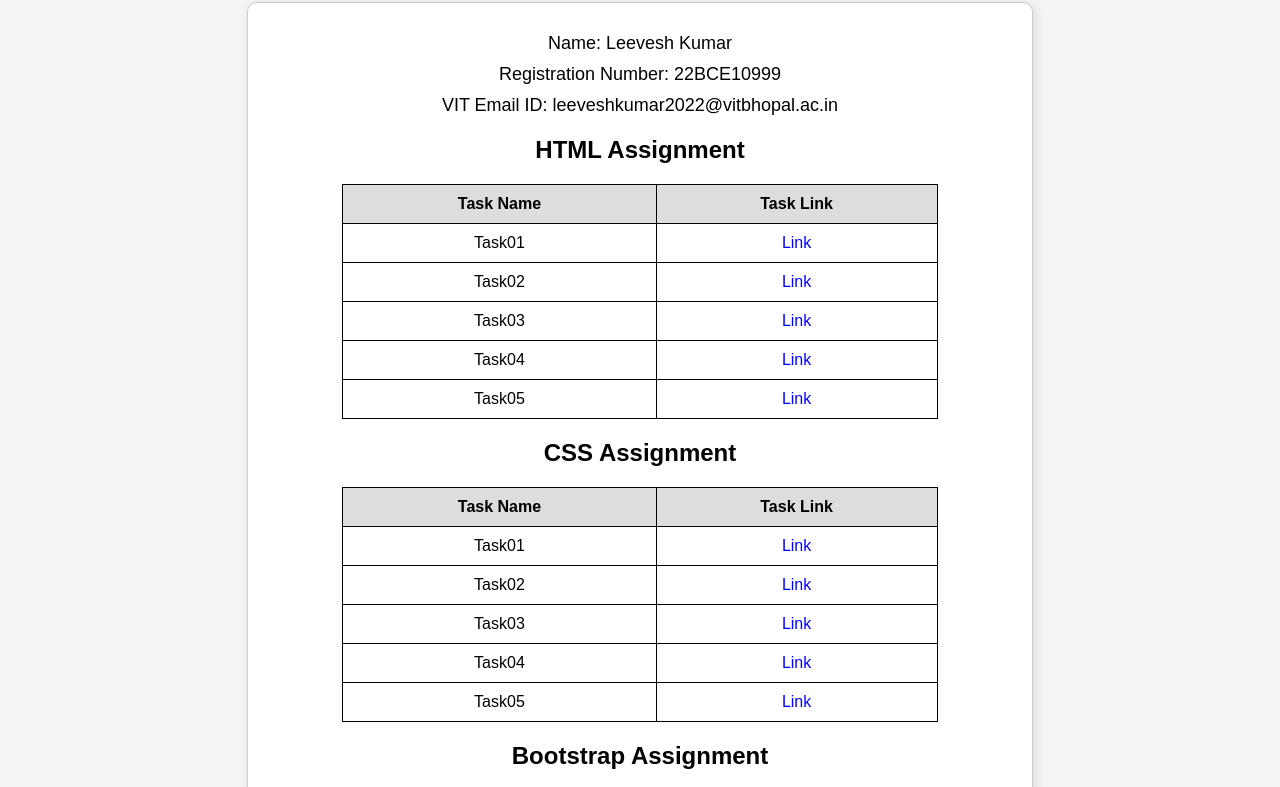
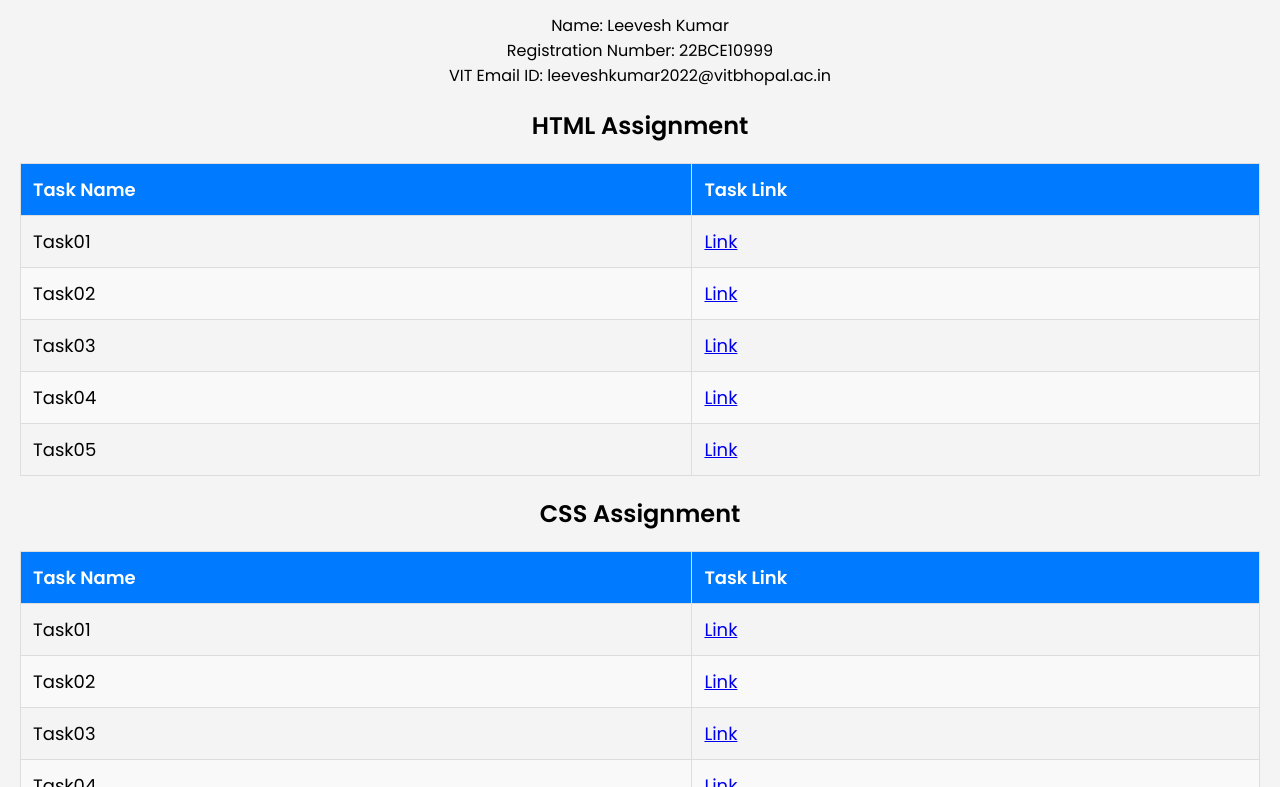
Before and after one commit to theleeveshkumar/MernStack-Ethnus-Course-22BCE10999, a plain HTML site: page index.html in a window 1280 px wide. Shown: the part 78-865 px from the top of the page. Drawn offline with Linux system fonts and the light colour scheme.

Commit message:
changes to be committed

```diff
--- a/index.html
+++ b/index.html
@@ -38,7 +38,7 @@
               ${category.links.map(task => `
                 <tr>
                   <td>${task.name}</td>
-                  <td><a href="${task.url}" target="_blank">${task.url ? 'Link' : 'No Link'}</a></td>
+                  <td><a href="${task.url}" target="">${task.url ? 'Link' : 'No Link'}</a></td>
                 </tr>
               `).join('')}
             </tbody>
--- a/style.css
+++ b/style.css
@@ -1,42 +1,113 @@
+/* Import Poppins font */
+@import url('https://fonts.googleapis.com/css2?family=Poppins:wght@400;600&display=swap');
+
 body {
-     font-family: Arial, sans-serif;
+     font-family: 'Poppins', Arial, sans-serif;
      text-align: center;
      margin: 20px;
      background-color: #f4f4f4;
+     animation: fadeIn 1s ease-in-out;
 }
 
-.container {
-     border: 1px solid #ccc;
+header {
+     background-color: #007BFF; /* Add a background color */
+     color: white; /* Text color for contrast */
      padding: 20px;
-     width: 60%;
-     margin: auto;
-     border-radius: 10px;
-     background-color: #fff;
-     box-shadow: 2px 2px 10px rgba(0, 0, 0, 0.1);
+     font-size: 24px;
+     font-weight: 600;
+     border-radius: 5px;
+     animation: slideDown 1s ease-in-out;
 }
 
-.info {
-     margin: 10px 0;
+/* Table styling */
+table {
+     width: 100%;
+     border-collapse: collapse;
+     margin: 20px 0;
      font-size: 18px;
+     text-align: left;
+     animation: fadeIn 1.5s ease-in-out;
 }
 
-table {
-     width: 80%;
-     margin: 20px auto;
-     border-collapse: collapse;
+table th, table td {
+     border: 1px solid #ddd;
+     padding: 12px;
 }
 
-th,
-td {
-     border: 1px solid #000;
-     padding: 10px;
+table th {
+     background-color: #007BFF;
+     color: white;
 }
 
-th {
-     background-color: #ddd;
+table tr:nth-child(even) {
+     background-color: #f9f9f9;
 }
 
-a {
-     color: blue;
-     text-decoration: none;
+table tr:hover {
+     background-color: #f1f1f1;
+     animation: pulse 0.5s ease-in-out;
 }
+
+/* Keyframes for animations */
+@keyframes fadeIn {
+     from {
+          opacity: 0;
+     }
+     to {
+          opacity: 1;
+     }
+}
+
+@keyframes slideDown {
+     from {
+          transform: translateY(-20px);
+          opacity: 0;
+     }
+     to {
+          transform: translateY(0);
+          opacity: 1;
+     }
+}
+
+@keyframes pulse {
+     0% {
+          background-color: #f1f1f1;
+     }
+     50% {
+          background-color: #e0e0e0;
+     }
+     100% {
+          background-color: #f1f1f1;
+     }
+}
+
+/* Media queries for responsiveness */
+@media (max-width: 768px) {
+     body {
+          margin: 10px;
+     }
+
+     header {
+          font-size: 20px;
+          padding: 15px;
+     }
+
+     table {
+          font-size: 16px;
+     }
+}
+
+@media (max-width: 480px) {
+     header {
+          font-size: 18px;
+          padding: 10px;
+     }
+
+     table {
+          font-size: 14px;
+     }
+
+     table th, table td {
+          padding: 8px;
+     }
+}
```
Also changed, not shown: 1 other file.
